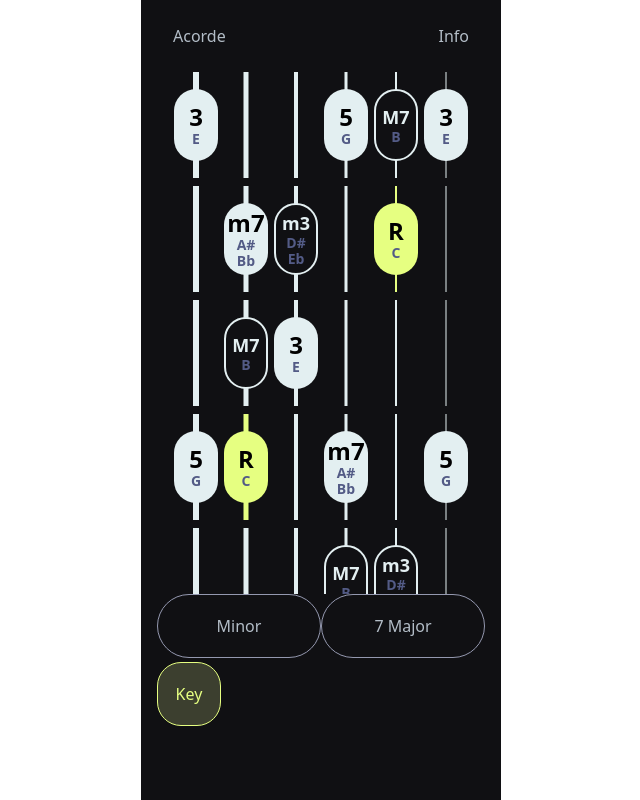
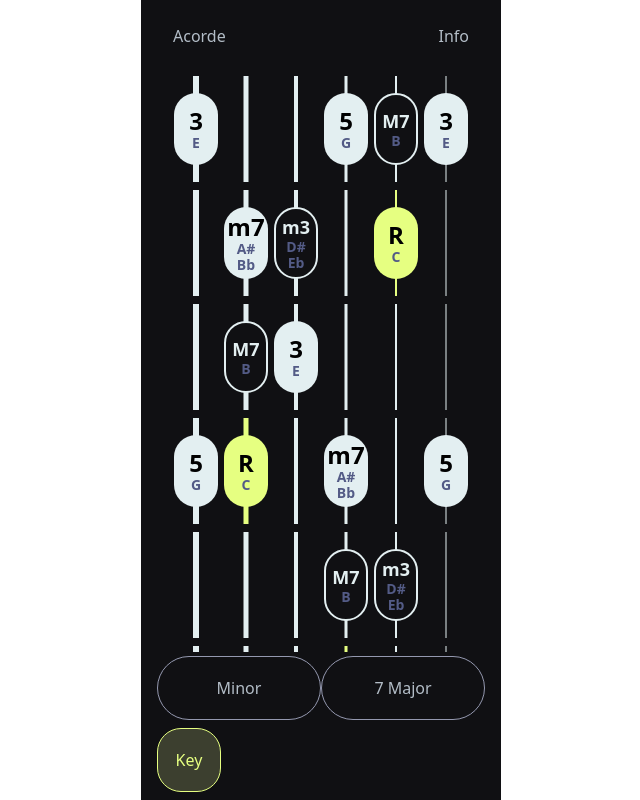
Before and after one commit to victorac/acordes-angular, an Angular app: page / in a window 1280 px wide. Shown: the whole page, without its empty margins (319-959 px from the left). Built offline with nearby package versions, Linux system fonts and the light colour scheme.

Commit message:
push key select button down and make its height resposive

```diff
--- a/src/app/app.component.html
+++ b/src/app/app.component.html
@@ -4,7 +4,7 @@
     <a href="/" class="text-[#b3bdc7] font-normal">Info</a>
   </nav>
 
-  <app-arm class="flex-1 min-h-0" />
+  <app-arm class="flex-1 min-h-0 my-1" />
 
   <div class="flex px-4 text-[#b3bdc7] h-[64px] flex-shrink-0">
     <button
@@ -19,7 +19,7 @@
     </button>
   </div>
 
-  <div class="flex flex-col mb-4 mt-1 h-[122px] flex-shrink-0">
+  <div class="flex flex-col mb-2 max-h-[122px] flex-shrink-0" [ngClass]="{'mt-2': !showKeySelect}">
     @if(showKeySelect){
 
     <div class="flex pl-4 py-2 relative text-[14px] leading-3">
@@ -53,7 +53,7 @@
       ></div>
     </div>
     }
-    <div class="flex px-4">
+    <div class="flex px-4 mt-auto">
       <button
         class="w-[64px] h-[64px] rounded-3xl border border-[#E6FF81] text-[#E6FF81] bg-[#3C3F2F]"
         (click)="toggleKeySelect()"
--- a/src/app/app.component.ts
+++ b/src/app/app.component.ts
@@ -1,8 +1,6 @@
 import {
   ChangeDetectorRef,
   Component,
-  ElementRef,
-  ViewChild,
 } from '@angular/core';
 import { RouterOutlet } from '@angular/router';
 import { StringComponent } from './string/string.component';
@@ -11,11 +9,13 @@ import { CaseComponent } from './case/case.component';
 import { NotesService } from './notes.service';
 import { KeySelectorComponent } from './key-selector/key-selector.component';
 import { ArmComponent } from './arm/arm.component';
+import { CommonModule } from '@angular/common';
 
 @Component({
   selector: 'app-root',
   standalone: true,
   imports: [
+    CommonModule,
     RouterOutlet,
     StringComponent,
     ChipComponent,
```
